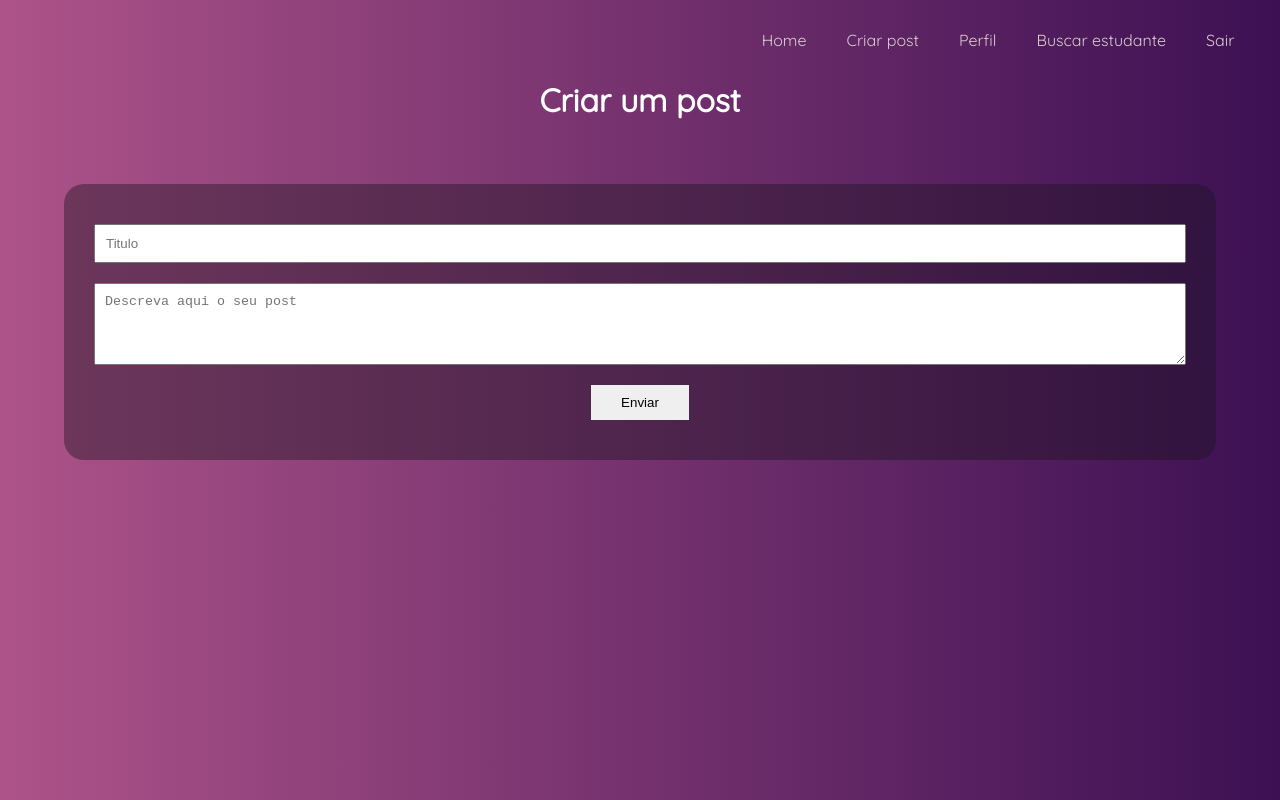
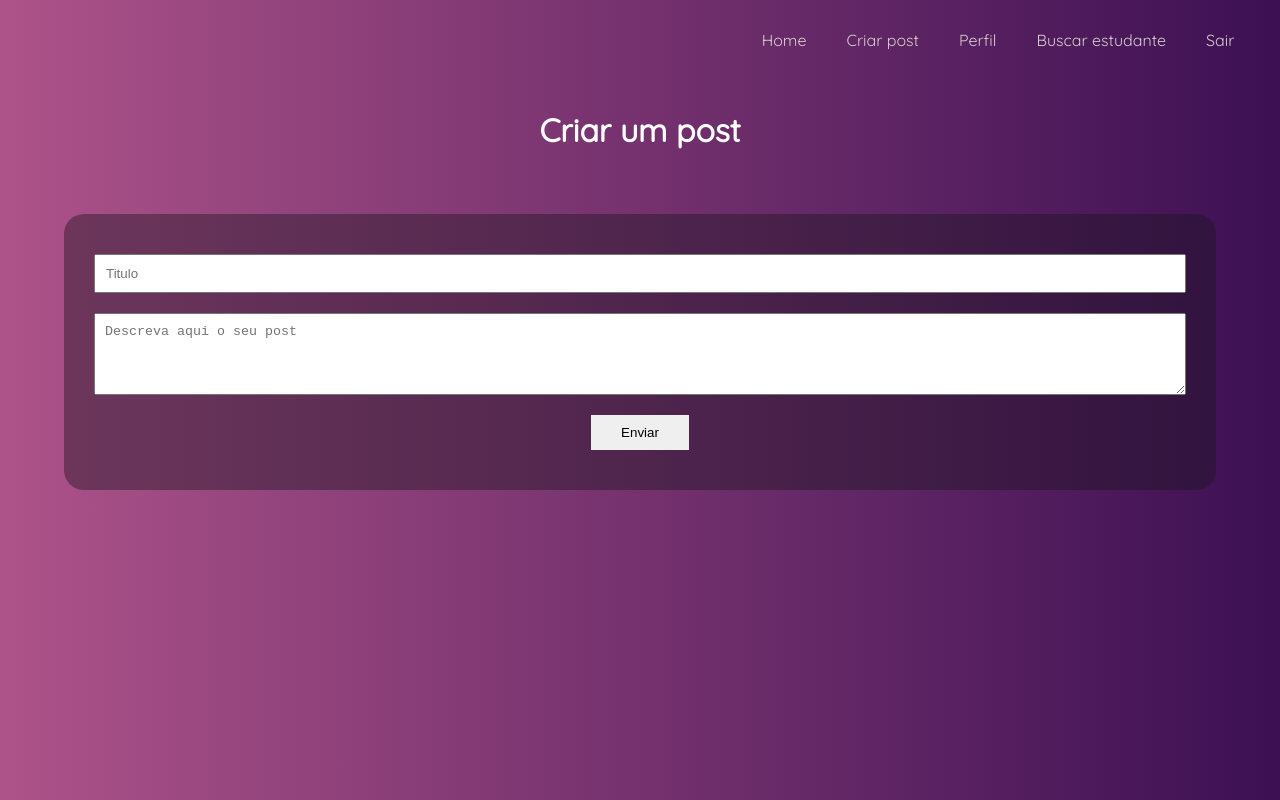
Before and after one commit to ShiroKyu/ProjetoFinalBDII, a Vue app in the folder frontend/: page /createpost in a window 1280 px wide. Built offline with nearby package versions, Linux system fonts and the light colour scheme; sample sign-in values are in the browser's storage.

Commit message:
Pequena alteração no home

```diff
--- a/frontend/src/components/CreatePost.vue
+++ b/frontend/src/components/CreatePost.vue
@@ -200,6 +200,7 @@ a {
   color: #ffffff;
   text-align: center;
 
+  margin: 30px;
   font-size: 2rem;
 }
 
--- a/frontend/src/components/Home.vue
+++ b/frontend/src/components/Home.vue
@@ -188,6 +188,8 @@ export default {
 
   width: 100%;
   height: 100%;
+
+  font-family: 'Quicksand', sans-serif;
 }
 
 .post-block {
--- a/frontend/src/components/Register.vue
+++ b/frontend/src/components/Register.vue
@@ -9,6 +9,7 @@
         <input type="email" placeholder="Email" class="login-user" v-model="email" />
         <input type="text" placeholder="Matrícula" class="login-user" v-model="matricula" />
         <input type="password" placeholder="Senha" class="login-pass" v-model="password" />
+
         <button type="submit" class="login-btn">Criar</button>
       </form>
     </section>
@@ -77,6 +78,10 @@ export default {
 
 <!-- Add "scoped" attribute to limit CSS to this component only -->
 <style scoped>
+a {
+  text-decoration: none;
+}
+
 .login-cover {
   width: 50%;
   height: 100%;
```
